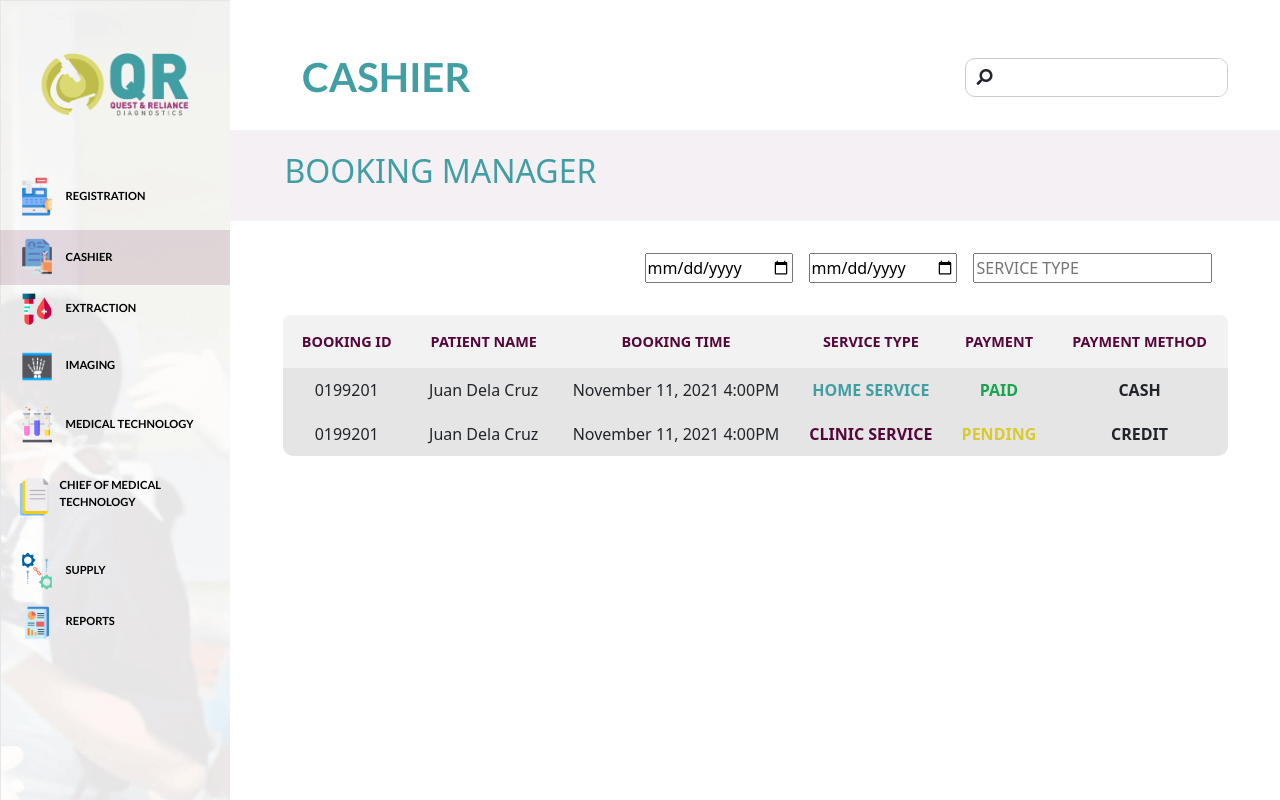
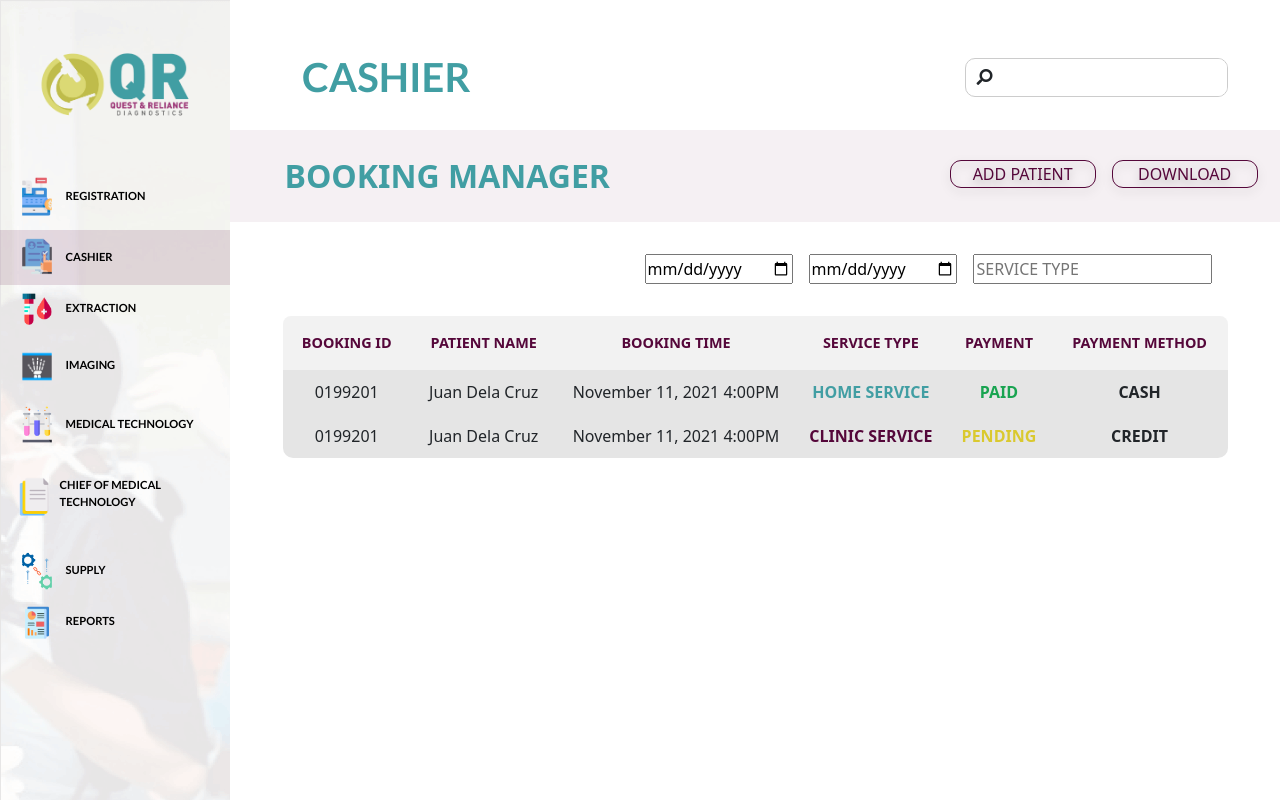
Before and after one commit to MYTGayleMarie/qr-queueing, a React (Create React App) app: page /cashier in a window 1280 px wide. Built offline with nearby package versions, Linux system fonts and the light colour scheme.

Commit message:
added button feature for header component and added table to csv download function

```diff
--- a/package.json
+++ b/package.json
@@ -12,6 +12,7 @@
     "bootstrap": "^5.1.3",
     "react": "^17.0.2",
     "react-bootstrap": "^2.0.2",
+    "react-csv": "^2.0.3",
     "react-dom": "^17.0.2",
     "react-router-dom": "^6.0.2",
     "react-scripts": "4.0.3",
--- a/src/components/Header.css
+++ b/src/components/Header.css
@@ -7,5 +7,27 @@
 .header-title {
     margin-left: 2rem;
     font-size: 2rem;
+    font-weight: bold;
     color: #419EA3;
 }
+
+a {
+  color: #55073A !important;
+  text-decoration: none !important;
+}
+
+
+.add-patient, .add-items, .add-supplier, .download {
+  float: right;
+  margin-top: 0.5rem;
+  margin-left: 1rem;
+  width: 15%;
+  font-size: 1rem;
+  color: #55073A;
+  border: 1px solid #55073A;
+  box-sizing: border-box;
+  background-color: transparent;
+  filter: drop-shadow(0px 4px 4px rgba(0, 0, 0, 0.25));
+  border-radius: 11px;
+
+}
--- a/src/components/Header.js
+++ b/src/components/Header.js
@@ -2,11 +2,27 @@ import React from 'react'
 
 //css
 import './Header.css';
+import {CSVLink, CSVDownload} from 'react-csv';
 
-function Header({title}) {
+
+function Header({title, buttons, tableData}) {
+
+    const btn = buttons.map((button) => {
+
+        if(button === 'download') {
+            return <button class="download"><CSVLink data={tableData} filename={title}>DOWNLOAD</CSVLink></button>
+        }
+
+        if (button.includes("add-")) {
+            const addBtn = button.split("-");
+            return <button class={button}> ADD {addBtn[1].toUpperCase()}</button>
+        }
+
+    });
+
     return (
         <div class={title, 'header'}>
-            <h1 class="header-title">{title}</h1>
+            <div class="header-title">{title}{btn}</div>
         </div>
     )
 }
--- a/src/components/Header.min.css
+++ b/src/components/Header.min.css
@@ -1 +1 @@
-.header{background-color:#55073A0F;padding:1.4rem;margin-bottom:1rem}.header-title{margin-left:2rem;font-size:2rem;color:#419ea3}
+.header{background-color:#55073A0F;padding:1.4rem;margin-bottom:1rem}.header-title{margin-left:2rem;font-size:2rem;font-weight:700;color:#419ea3}a{color:#55073a!important;text-decoration:none!important}.add-items,.add-patient,.add-supplier,.download{float:right;margin-top:.5rem;margin-left:1rem;width:15%;font-size:1rem;color:#55073a;border:1px solid #55073a;box-sizing:border-box;background-color:transparent;filter:drop-shadow(0 4px 4px rgba(0, 0, 0, .25));border-radius:11px}
--- a/src/components/view/Cashier/Cashier.js
+++ b/src/components/view/Cashier/Cashier.js
@@ -10,6 +10,7 @@ import Searchbar from '../../Searchbar.js';
 import Header from '../../Header.js';
 import Table from '../../Table.js';
 
+const buttons = ['download','add-patient'];
 
 const patientData = [
     {
@@ -41,7 +42,7 @@ function Cashier() {
         <div class="active-cont">
             <Fragment>
             <Searchbar title='CASHIER'/>
-            <Header title='BOOKING MANAGER'/>
+            <Header title='BOOKING MANAGER' buttons={buttons} tableData={patientData}/>
             <Table
                 type={'no-action'}
                 tableData={patientData}
```
Also changed, not shown: 1 other file (tests, documents, lock files or other folders).
